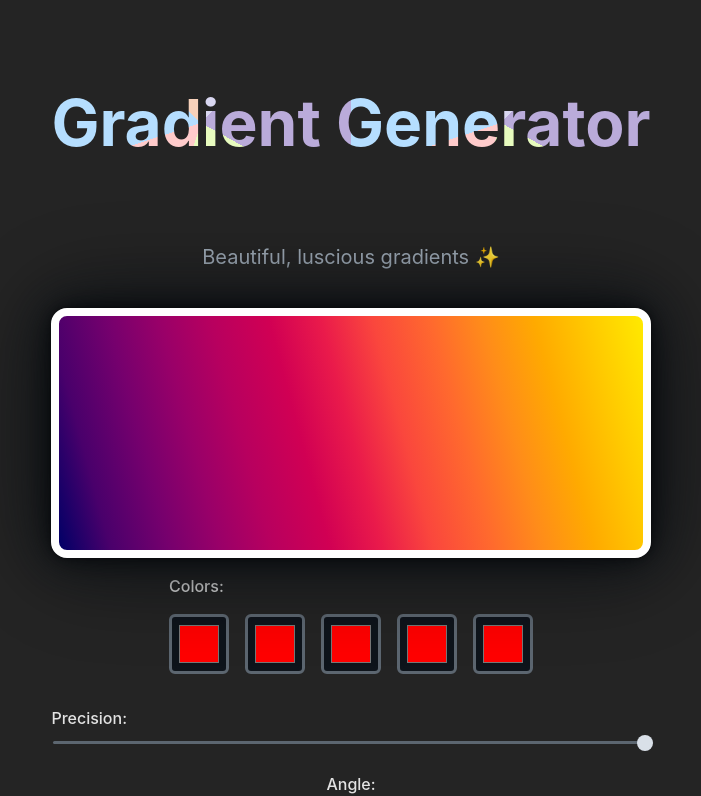
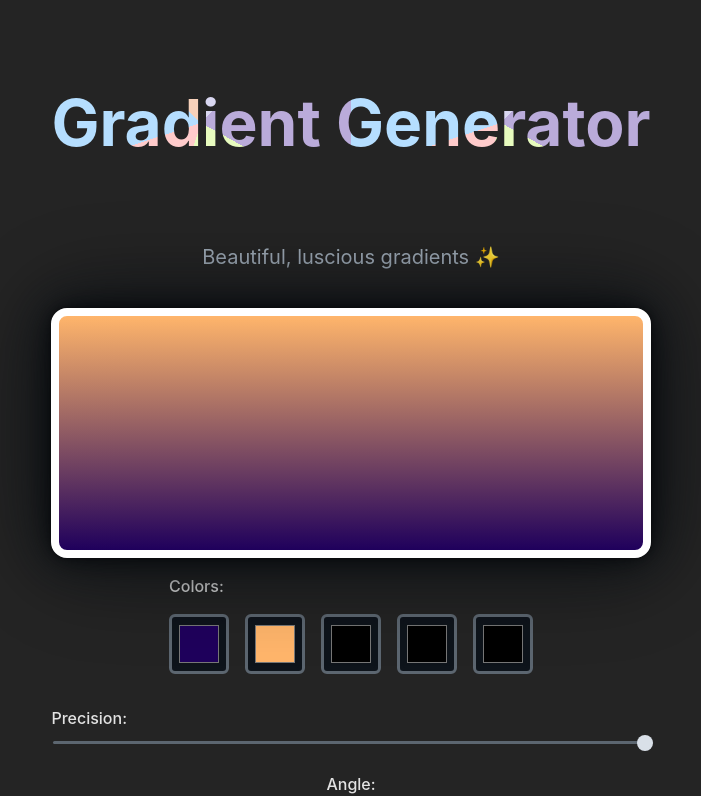
Before and after one commit to patryk-harasiuk/gradient-generator, a React (Vite) app: page / in a window 1280 px wide. Shown: the top 796 px of the page, without its empty margins (289-990 px from the left). Built offline with nearby package versions, Linux system fonts and the light colour scheme.

Commit message:
feat: allow color changing

```diff
--- a/src/App.tsx
+++ b/src/App.tsx
@@ -1,17 +1,58 @@
 import "./App.css";
-import { useState } from "react";
+import { useEffect, useState } from "react";
 import { range } from "./utils/range";
 import { ColorPickerButton } from "./components/ColorPickerButton";
 import { PrecisionInput } from "./components/PrecisionInput";
 import { AnglePicker } from "./components/AnglePicker";
-import { AngleSVG } from "./components/AngleSVG";
+
+const DEFAULT_COLORS = [
+  {
+    id: 1,
+    color: "#1f005c",
+  },
+  {
+    id: 2,
+    color: "#ffb56b",
+  },
+  {
+    id: 3,
+    color: "",
+  },
+  {
+    id: 4,
+    color: "",
+  },
+  {
+    id: 5,
+    color: "",
+  },
+];
 
 function App() {
-  const [colors, setColors] = useState(["#000066", "FFEA00"]);
+  const [colors, setColors] = useState(DEFAULT_COLORS);
   const [angle, setAngle] = useState(0);
 
-  const colorStops = colors.join(", ");
-  const backgroundImage = `linear-gradient(${colorStops})`;
+  const colorStops = colors.flatMap((colorObj) =>
+    colorObj.color ? [colorObj.color] : []
+  );
+
+  const backgroundImage = `linear-gradient(${angle}deg,${colorStops})`;
+
+  useEffect(() => {
+    document.documentElement.style.setProperty("--gradient", backgroundImage);
+  }, [backgroundImage]);
+
+  const handleColorChange = (id: number) => (color: string) => {
+    const updatedColors = colors.map((colorObj) => {
+      if (colorObj.id === id) {
+        return { ...colorObj, color };
+      } else {
+        return colorObj;
+      }
+    });
+
+    setColors(updatedColors);
+  };
 
   return (
     <div className="wrapper">
@@ -28,10 +69,13 @@ function App() {
         <span>Colors:</span>
 
         <ul>
-          {range(1, 5).map((_, index) => {
+          {colors.map((colorObj) => {
             return (
-              <li key={index}>
-                <ColorPickerButton />
+              <li key={colorObj.id}>
+                <ColorPickerButton
+                  setColor={handleColorChange(colorObj.id)}
+                  value={colorObj.color}
+                />
               </li>
             );
           })}
--- a/src/components/ColorPickerButton/index.tsx
+++ b/src/components/ColorPickerButton/index.tsx
@@ -1,18 +1,16 @@
-import { useState } from "react";
-
 import styles from "./ColorPickerButton.module.css";
 
-export const ColorPickerButton = () => {
-  const [color, setColor] = useState("#FF0000");
+type Props = {
+  setColor: (value: string) => void;
+  value: string;
+};
 
-  return (
+export const ColorPickerButton = ({ setColor, value }: Props) => (
   <button className={styles.button} type="button">
-      {/* <div className={styles.colorBox} /> */}
-
     <input
       className={styles.colorBox}
       type="color"
-        value={color}
+      value={value}
       onChange={(e) => {
         console.log(e.target.value, "value");
         setColor(e.target.value);
@@ -20,4 +18,3 @@ export const ColorPickerButton = () => {
     />
   </button>
 );
-};
--- a/src/index.css
+++ b/src/index.css
@@ -23,20 +23,15 @@
   --background-values: 0deg 0% 0%;
 
   --gradient: linear-gradient(
-    75deg,
-    hsl(240deg 100% 20%) 0%,
-    hsl(281deg 100% 21%) 8%,
-    hsl(304deg 100% 23%) 17%,
-    hsl(319deg 100% 30%) 25%,
-    hsl(329deg 100% 36%) 33%,
-    hsl(336deg 100% 41%) 42%,
-    hsl(346deg 83% 51%) 50%,
-    hsl(3deg 95% 61%) 58%,
-    hsl(17deg 100% 59%) 67%,
-    hsl(30deg 100% 55%) 75%,
-    hsl(40deg 100% 50%) 83%,
-    hsl(48deg 100% 50%) 92%,
-    hsl(55deg 100% 50%) 100%
+    0deg,
+    rgb(31, 0, 92),
+    rgb(91, 0, 96),
+    rgb(135, 1, 96),
+    rgb(172, 37, 94),
+    rgb(202, 72, 92),
+    rgb(225, 107, 92),
+    rgb(243, 144, 96),
+    rgb(255, 181, 107)
   );
 
   --color-text: hsl(0deg, 0%, 100%);
```
Lines whose indentation alone changed are shown as unchanged.
